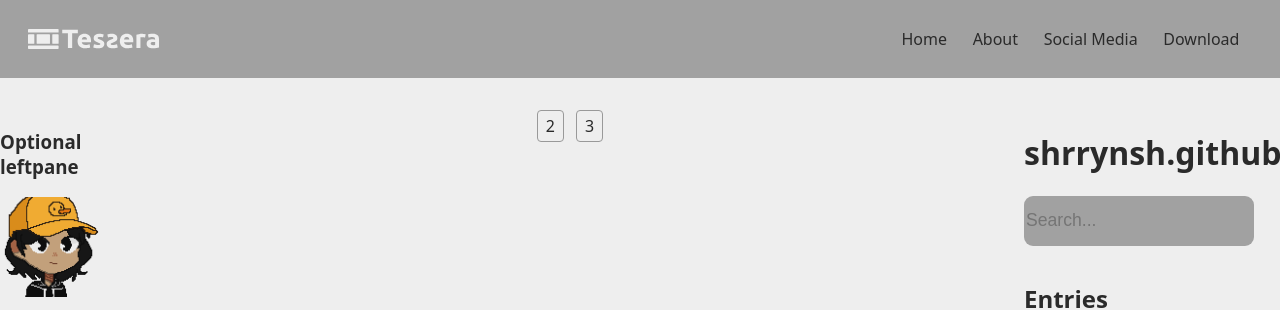
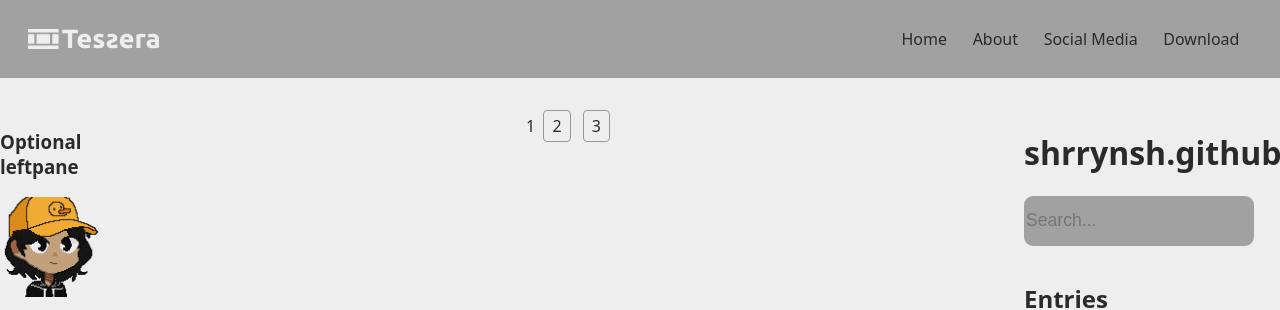
Before and after one commit to shrrynsh/shrrynsh.github.io, a Jekyll site: the page built from README.md, in a window 1280 px wide. Shown: the top 310 px of the page. Built offline with Jekyll 4.4.1, drawn with Linux system fonts in a browser that asks for light colours; our own code applies the rules of GitHub Pages for plain Markdown files.

Commit message:
fix pagination bugs

```diff
--- a/_includes/pagination-controls.html
+++ b/_includes/pagination-controls.html
@@ -2,6 +2,8 @@
 	{% if paginator.page > 1 %}
 		<a href="{{ '/' | relative_url }}">1</a>
 		<a href="{{ paginator.previous_page_path | relative_url }}">&laquo;</a>
+	{% else %}
+		<span class="current-page">1</span>
 	{% endif %}
 
 	{% assign start_page = paginator.page | minus: 3 %}
@@ -20,7 +22,7 @@
 
 	{% if paginator.page < paginator.total_pages %}
 		<a href="{{ paginator.next_page_path | relative_url }}">&raquo;</a>
-		<a href="{{ paginator.last_page_path | relative_url }}">{{ paginator.total_pages }}</a>
+		<a href="{{ site.paginate_path | replace: ':num', paginator.total_pages | relative_url }}">{{ paginator.total_pages }}</a>
 	{% endif %}
 </div>
 <br><br>
```
